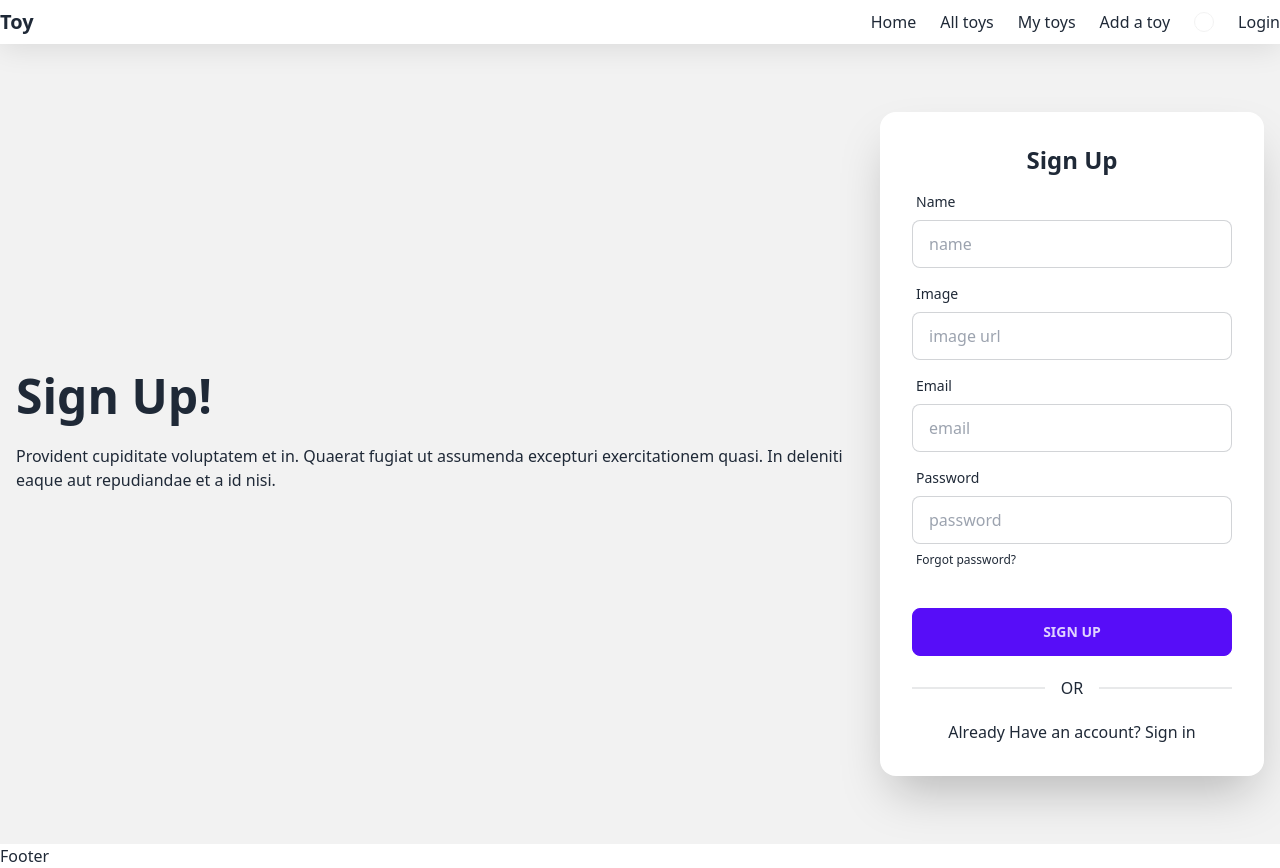
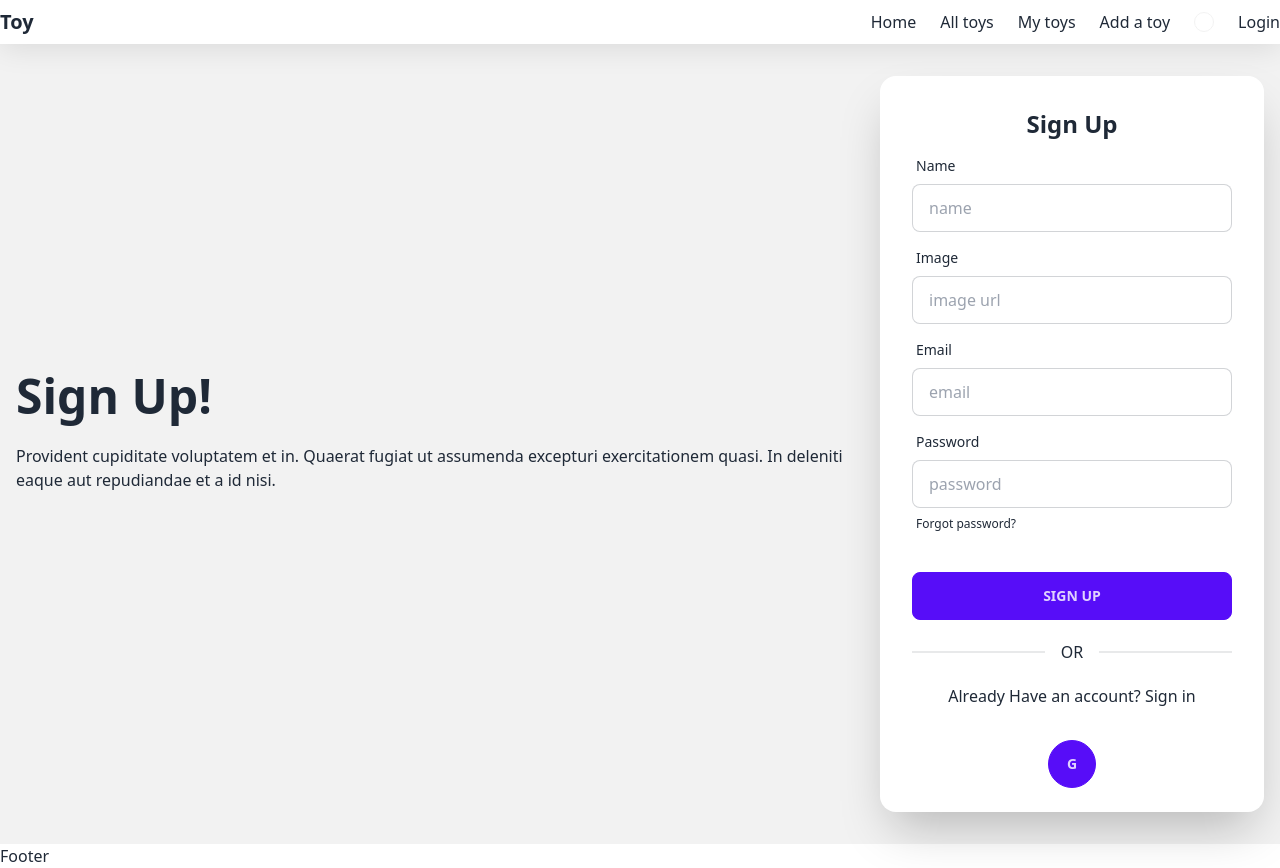
Before and after one commit to Amiodas/marvel-frontend, a React (Vite) app: page /register in a window 1280 px wide. Built offline with nearby package versions, Linux system fonts and the light colour scheme; no server answers.

Commit message:
#logout, #google sign in added in register and login page

```diff
--- a/src/pages/Login/Login.jsx
+++ b/src/pages/Login/Login.jsx
@@ -4,7 +4,20 @@ import { AuthContext } from "../../providers/AuthProviders";
 
 const Login = () => {
   const { loginUser } = useContext(AuthContext);
-  const handleLoginUser = () => {};
+  const handleLoginUser = (event) => {
+    event.preventDefault();
+    const form = event.target;
+    const email = form.email.value;
+    const password = form.password.value;
+
+    loginUser(email, password)
+      .then((res) => {
+        console.log(res);
+      })
+      .catch((error) => {
+        console.log(error.code, error.message);
+      });
+  };
   return (
     <div className="hero min-h-screen bg-base-200">
       <div className="hero-content flex-col lg:flex-row">
--- a/src/pages/Register/Register.jsx
+++ b/src/pages/Register/Register.jsx
@@ -3,7 +3,7 @@ import { Link } from "react-router-dom";
 import { AuthContext } from "../../providers/AuthProviders";
 
 const Register = () => {
-  const { createUser, updateUser } = useContext(AuthContext);
+  const { createUser, updateUser, googleSignIn } = useContext(AuthContext);
   const handleCreateRegister = (event) => {
     event.preventDefault();
     const form = event.target;
@@ -21,6 +21,14 @@ const Register = () => {
             console.log(error.code, error.message);
           });
       })
+      .catch((error) => {
+        console.log(error.code, error.message);
+      });
+  };
+
+  const handleGoogleSignIn = () => {
+    googleSignIn()
+      .then(() => {})
       .catch((error) => {
         console.log(error.code, error.message);
       });
@@ -106,6 +114,14 @@ const Register = () => {
               </Link>
             </div>
           </form>
+          <div className="text-center mb-6">
+            <button
+              onClick={handleGoogleSignIn}
+              className="btn btn-primary btn-circle"
+            >
+              G
+            </button>
+          </div>
         </div>
       </div>
     </div>
--- a/src/providers/AuthProviders.jsx
+++ b/src/providers/AuthProviders.jsx
@@ -6,11 +6,14 @@ import {
   onAuthStateChanged,
   signOut,
   signInWithEmailAndPassword,
+  GoogleAuthProvider,
+  signInWithPopup,
 } from "firebase/auth";
 import app from "../firebase/firebase.config";
 
 export const AuthContext = createContext();
 const auth = getAuth(app);
+const googleAuth = new GoogleAuthProvider();
 
 const AuthProviders = ({ children }) => {
   const [user, setUser] = useState(null);
@@ -31,6 +34,10 @@ const AuthProviders = ({ children }) => {
   const loginUser = (email, password) => {
     return signInWithEmailAndPassword(auth, email, password);
   };
+
+  const googleSignIn = () => {
+    return signInWithPopup(auth, googleAuth);
+  }
 
   const logOutUser = () => {
     return signOut(auth)
@@ -54,6 +61,7 @@ const AuthProviders = ({ children }) => {
     loading,
     createUser,
     updateUser,
+    googleSignIn,
     loginUser,
     logOutUser,
   };
```
Also changed, not shown: src/components/Header/Header.jsx (+13 -5 lines).
